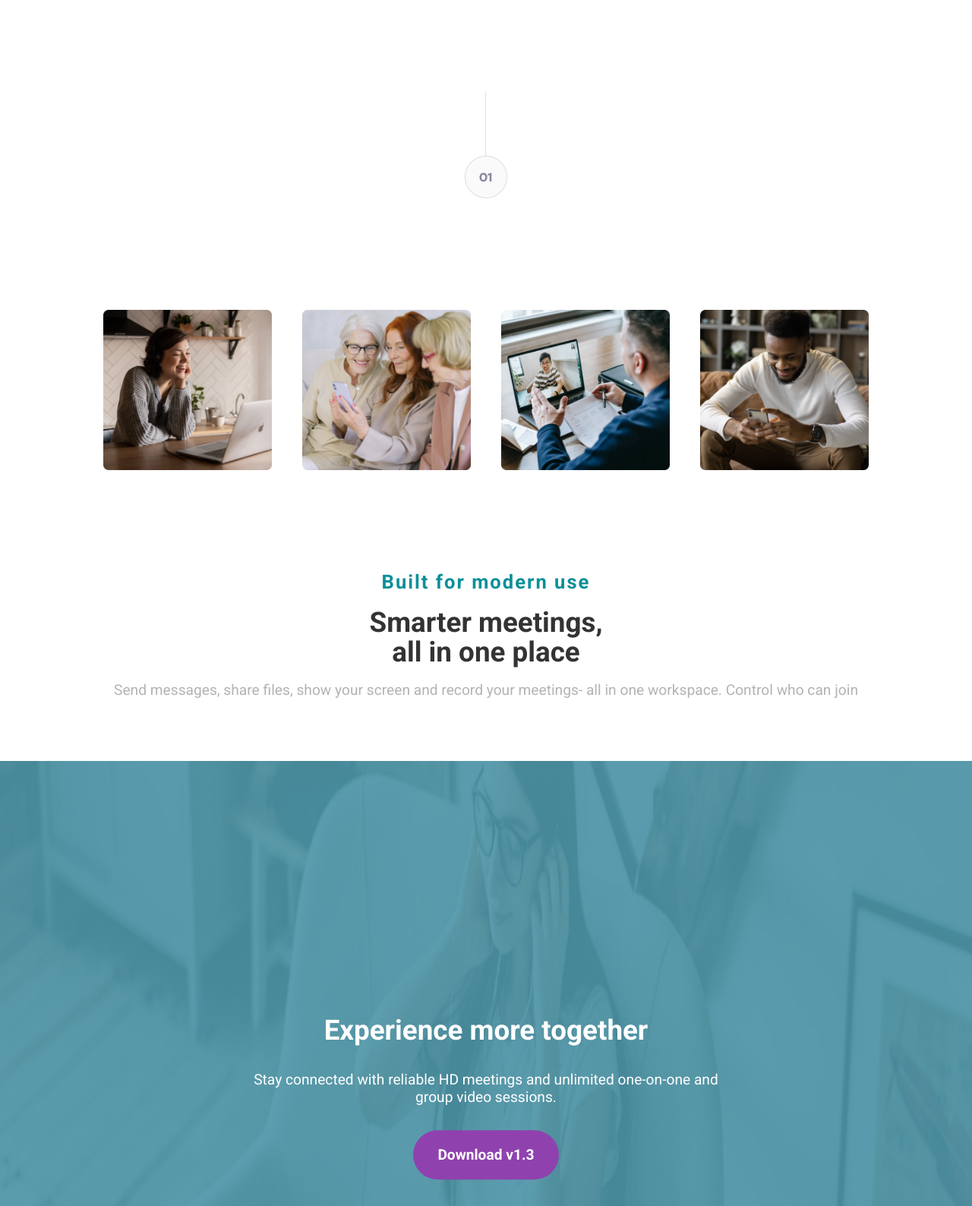
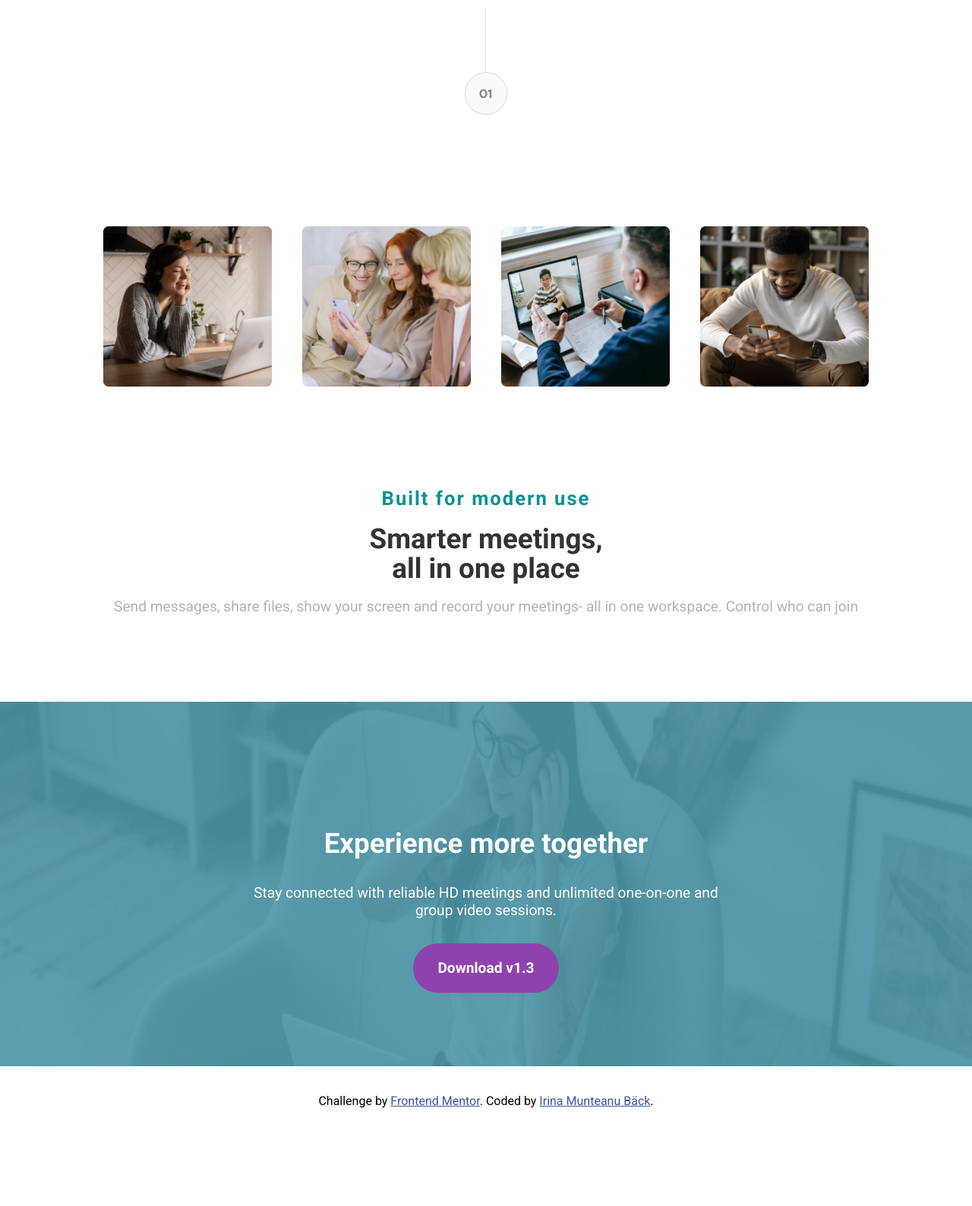
Before and after one commit to whatthefoobar/challenge4, a plain HTML site: page index.html in a window 1280 px wide. Shown: the part 780-2368 px from the top of the page at 76% size. After the commit the page ends 2239 px from the top, so only its background shows below. Drawn offline with Linux system fonts and the light colour scheme.

Commit message:
fixed footer bg image sizing error

```diff
--- a/style.scss
+++ b/style.scss
@@ -16,7 +16,7 @@ mobile: 480px,// done
 tablet: 768px,//done
 tablet-land: 800px,
 desktop: 1200px,
-large-desktop:1400px;
+large-desktop:1400px
 );
 
 @mixin query($screen){
@@ -99,6 +99,7 @@ width:100%;
     top:-75vh;
     max-width: 500px;
     margin: 0 auto;//not sure how to make this work
+    margin-bottom: none;
   }
 
    @include query(desktop){
@@ -159,6 +160,14 @@ width:100%;
   margin-top: 110px;
   display: flex;
   justify-content: center;
+
+  @include query(desktop){
+    margin-top: 0;
+  }
+
+  @include query(large-desktop){
+    margin-top: 0;
+  }
 
 }
 }
@@ -228,11 +237,11 @@ position: relative;
 position: relative;
 text-align: center;
 color: white;
-margin-bottom: 2rem;
+margin: 2rem 0;
 
 .footer-bg img{
   width: 100%;
-  min-height: 100vh;
+  min-height: 60vh;
   // z-index: 99;
 
 }
@@ -248,17 +257,17 @@ margin-bottom: 2rem;
   align-items: center;
   gap: 2rem;
 
+
   h2{
-    margin-top: 7rem;
-   font-size: 2.3rem;
+    margin-top: 6rem;
+    font-size: 2.3rem;
   }
 
   p{
     font-size: 1.2rem;
   }
   .btn3{
-
-    @include btn;//make btn mixin
+    @include btn;
     background-color:  $color-light-violet;
   }
 }
```
Also changed, not shown: css/style.css, 1 other file.
